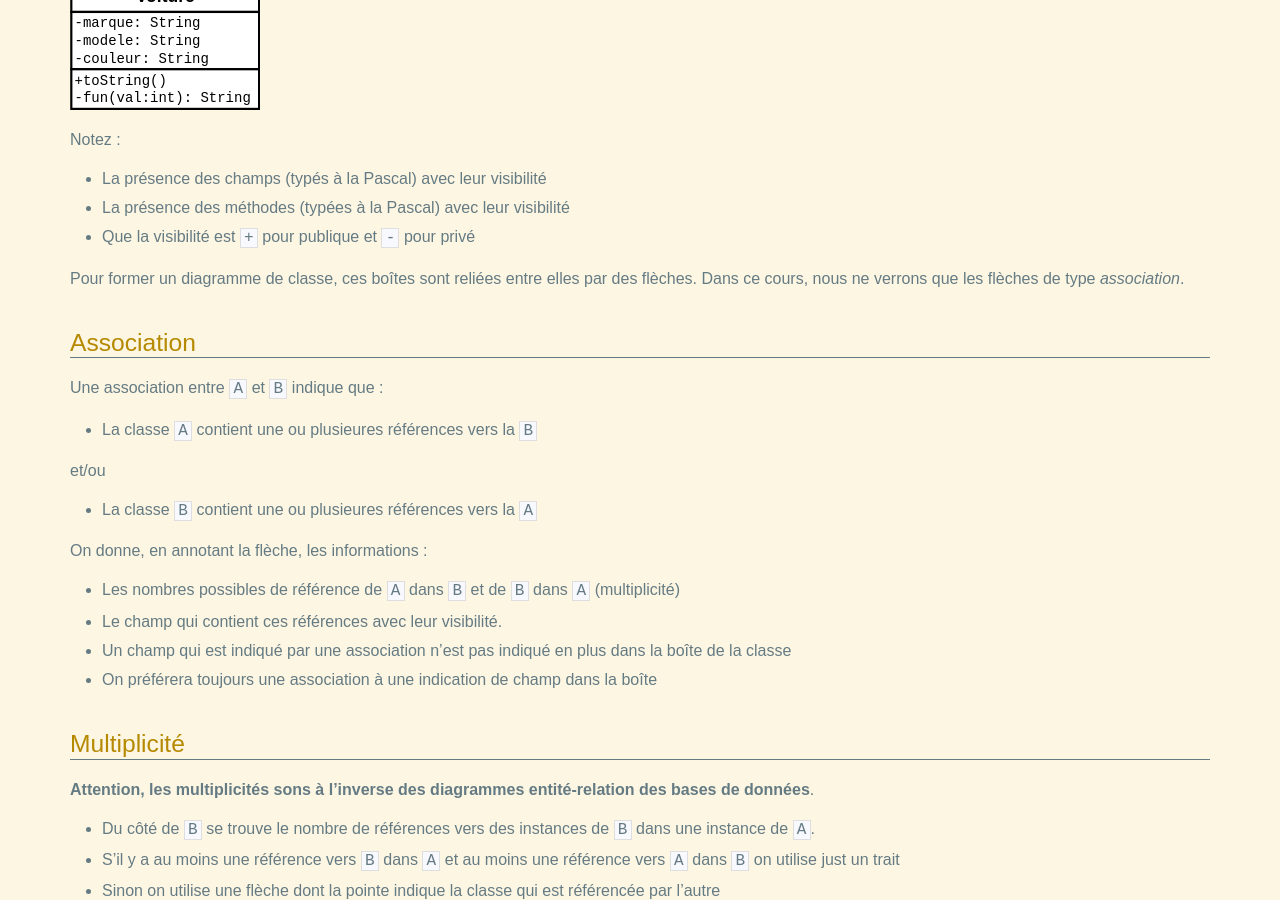
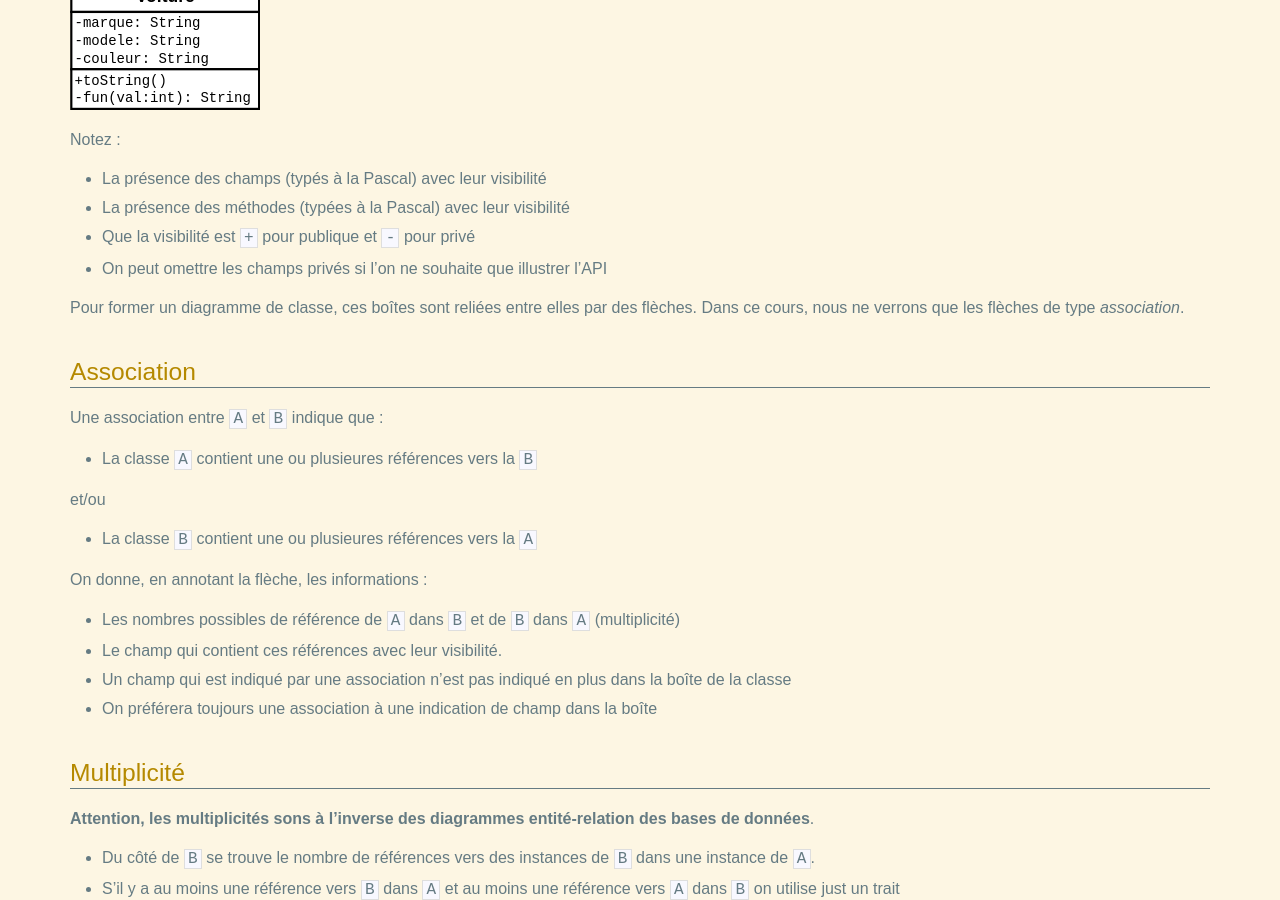
Before and after one commit to lacl-upec/l2epo, a Jekyll site: the page built from _posts/2016-03-18-UML, Exception, Enum.md, in a window 1280 px wide and 900 px high, scrolled down 585 px. Built offline with Jekyll 4.4.1, drawn with Linux system fonts in a browser that asks for light colours.

Commit message:
Created :_posts/2016-03-18-UML, Exception, Enum.md

```diff
--- a/_posts/2016-03-18-UML, Exception, Enum.md
+++ b/_posts/2016-03-18-UML, Exception, Enum.md
@@ -29,6 +29,7 @@ Notez :
 - La présence des champs (typés à la Pascal) avec leur visibilité
 - La présence des méthodes (typées à la Pascal) avec leur visibilité
 - Que la visibilité est `+` pour publique et `-` pour privé
+- On peut omettre les champs privés si l'on ne souhaite que illustrer l'API
 
 Pour former un diagramme de classe, ces boîtes sont reliées entre elles par des flèches. Dans ce cours, nous ne verrons que les flèches de type *association*.
 
```
